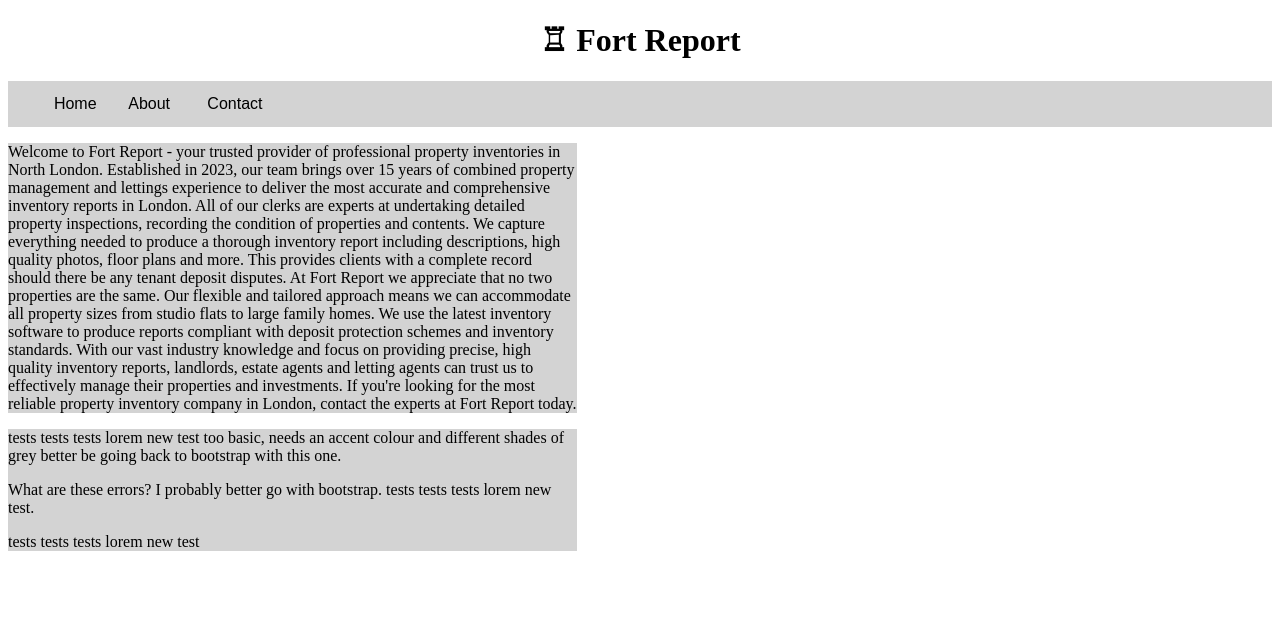
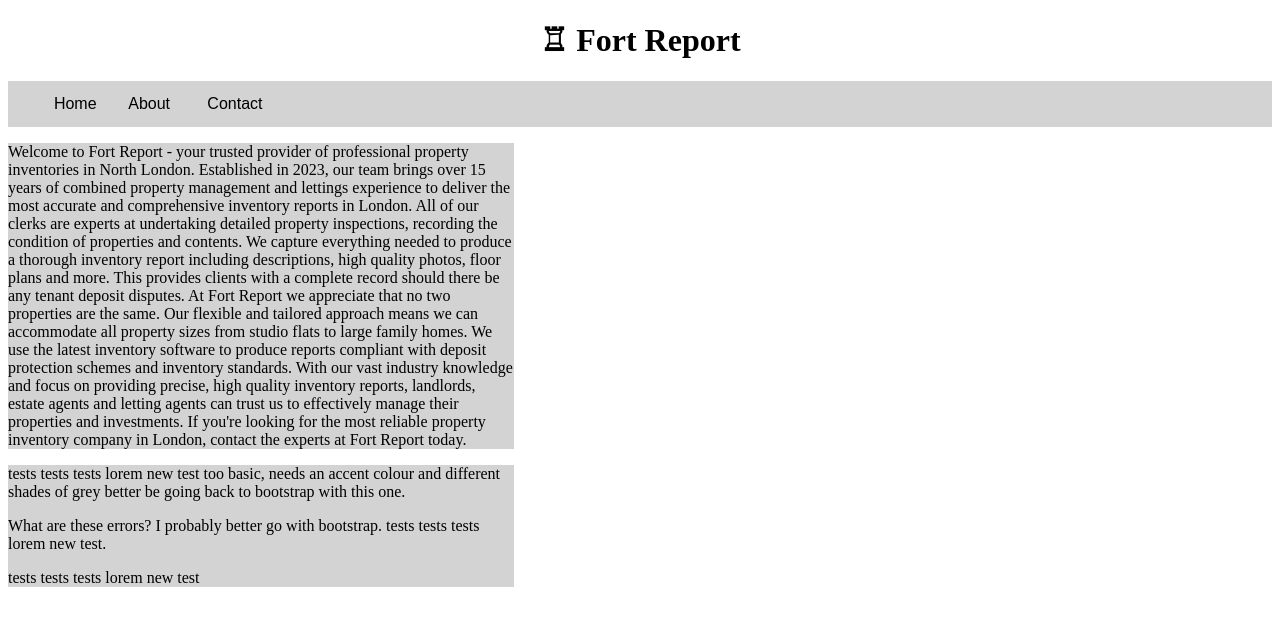
Before and after one commit to Filb88/just-test, a React (Create React App) app: page / in a window 1280 px wide. Shown: the top 626 px of the page. Built offline with nearby package versions, Linux system fonts and the light colour scheme; a web font is replaced by a local one.

Commit message:
style: Change width to max-width
Update width property to use max-width property in styles.css

```diff
--- a/src/styles.css
+++ b/src/styles.css
@@ -47,7 +47,7 @@ li a {
 .column,
 .column-2 {
   background-color: lightgrey;
-  width: 45%;
+  max-width: 40%;
 }
 
 .selection {
```
